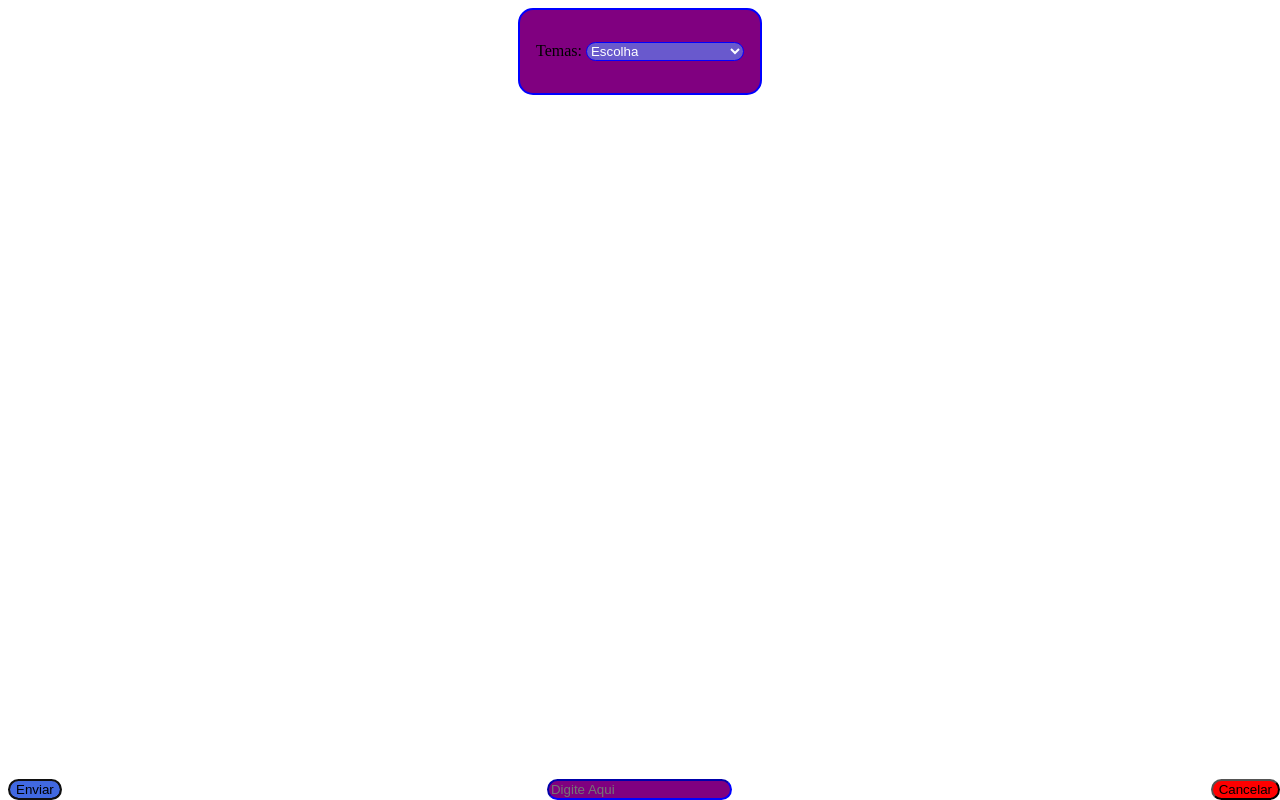
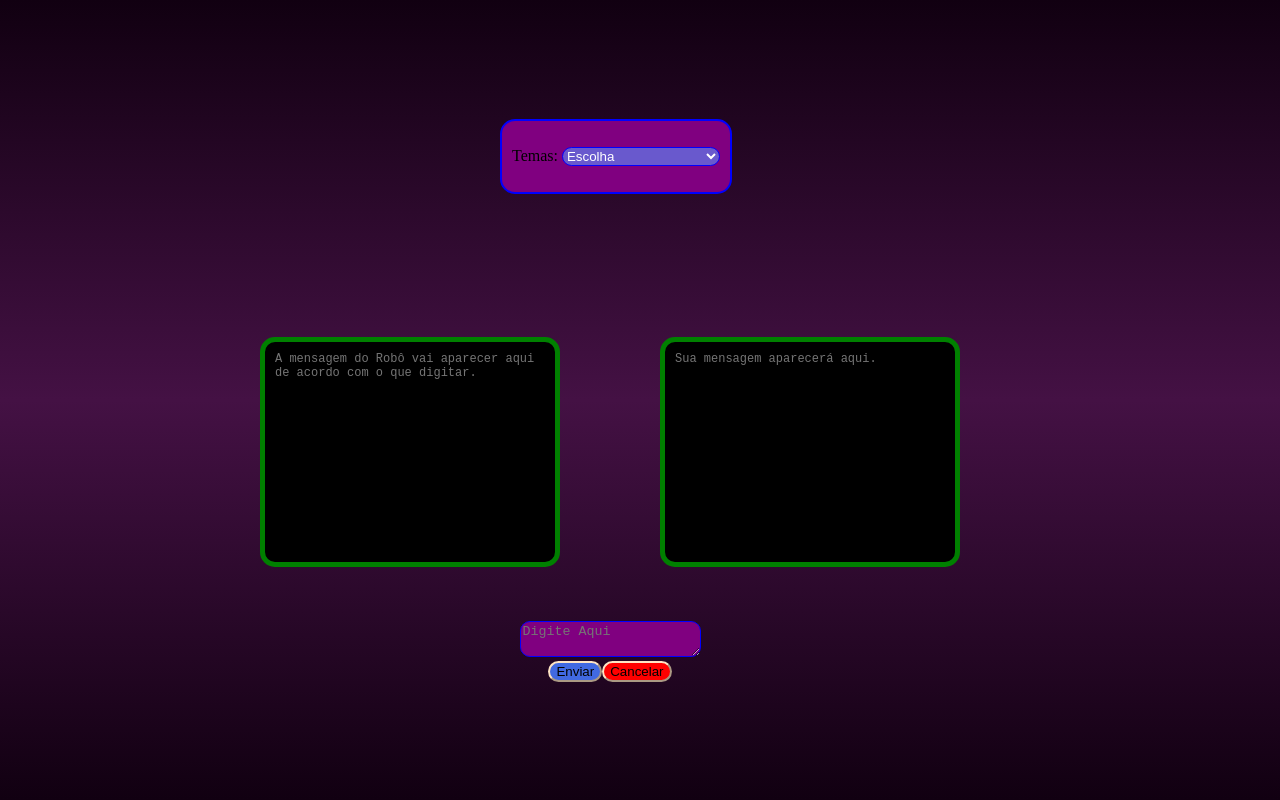
Before and after one commit to Gabrielbibiano1/Chatbot-Simples, a plain HTML site: page Chatbot.html in a window 1280 px wide. Drawn offline with Linux system fonts and the light colour scheme.

Commit message:
Terceiro Commit

```diff
--- a/Chatbot.css
+++ b/Chatbot.css
@@ -1,33 +1,76 @@
-#janelaDeTemas{
+#body{
+    background: linear-gradient(#101, #414, #101);
+    height: 100vh;
+    margin: 0;
+    display: flex;
+    flex-direction: colum;
+    align-items: center;
+    text-align: center;
+}
+#tudo{
+    text-align: center;
+    margin: 210px;
+}
+#janeladetemas{
     border-radius: 15px;
     background-color: purple;
     border: 2px solid blue;
+    padding: 10px;
+    margin: 500px;
+    margin-top: 0px;
 }
 #temas{
     border-radius: 15px;
-    color: white;
     background: #6959cd;
     border-color: blue;
+    color: white;
 }
 #send{
     border-radius: 15px;
+    border-color:bisque;
     background: #4169e1;
-    position: absolute;
-    bottom: 0;
-    right: 1;
+    cursor: pointer;
 }
 #cancel{
     border-radius: 15px;
+    border-color:bisque;
     background-color: red;
-    position: absolute;
-    bottom: 0;
-    right: 0;
+    cursor: pointer;
 }
-#inserirTexto{
-    border-radius: 15px;
-    position: absolute;
-    bottom: 0;
-    color: white;
+#inserirtexto{
+    border-radius: 10px;
     background-color: purple;
     border-color: blue;
+    color: white;
 }
+#mensagemrobot{
+    border: 5px solid green;
+    border-radius: 15px;
+    background-color: black;
+    color: white;
+    width: 270px;
+    height: 200px;
+    margin: 50px;
+    margin-top: 200px;
+    padding: 10px;
+    text-align: left;
+    font-size: 12px;
+    outline:none;
+    resize:none;
+}
+#mensagemenviada{
+    border: 5px solid green;
+    border-radius: 15px;
+    border-color: green;
+    background-color: black;
+    width: 270px;
+    height: 200px;
+    margin: 50px;
+    font-size: 12px;
+    color: white;
+    text-align: left;
+    padding: 10px;
+    margin-top: 1px;
+    outline:none;
+    resize:none;
+}
--- a/Chatbot.html
+++ b/Chatbot.html
@@ -1,11 +1,11 @@
 <!DOCTYPE html>
 <html>
     <head>
-        <link href="Chatbot.css" rel="stylesheet">
+               <link href="Chatbot.css" rel="stylesheet">
     </head>
-    <body>
-<div>
-    <dialog open id="janelaDeTemas">
+    <body id="body">
+<div id="tudo">
+    <dialog open id="janeladetemas">
 <form method="dialog">
     <section>
         <p><label for="temas">Temas:</label>
@@ -19,18 +19,25 @@
     </section>
 </form>
     </dialog>
+<br>
+<table>
+    <tr>
+        <form>
+            <textarea id="mensagemrobot" placeholder="A mensagem do Robô vai aparecer aqui de acordo com o que digitar."></textarea>
+            <textarea type="text" id="mensagemenviada" onkeyup="receberTexto()" placeholder="Sua mensagem aparecerá aqui."></textarea>
+        </form>
+    </tr><br>
+    <tr>
+        <form id="textoparaenviar">
+                <textarea type="text" id="inserirtexto" placeholder="Digite Aqui" onkeypress="return searchKeyPress(event)"></textarea>
+            </form>
+    </tr><br>
+    <tr>
+        <button id="send" type="submit">Enviar</button>
+        <button id="cancel" type="reset" form="textoparaenviar" onkeypress="keypress()">Cancelar</button>
+    </tr>
+</table>
 </div>
-<div>
-    <button id="send" type="submit" autofocus form="textoParaEnviar">Enviar</button>
-</div>
-<div>
-    <button id="cancel" type="submit" form="textoParaEnviar">Cancelar</button>
-</div>
-<div style="text-align:center">
-<form id="textoParaEnviar">
-<input type="text" id="inserirTexto" placeholder="Digite Aqui"/>
-<a>Espaço para centralizar input</a>
-</form>
-</div>
-    </body>
+<script src="Chatbot.js"></script>
+</body>
 </html>
--- a/Chatbot.js
+++ b/Chatbot.js
@@ -1,7 +1,6 @@
 var buttonSend = document.getElementById("send");
+var buttonCancel = document.getElementById("cancel");
 var comprimentos1 = ["Oi", "Olá", "Hello"];
-var pessoa = document.getElementById("inserirTexto");
-var texto = pessoa;
 
 function write(){
     var comprimentos1random = comprimentos1[Math.floor(Math.random() * comprimentos1.length)];
@@ -9,18 +8,37 @@ function write(){
 }
 
 function none(){
-    console.log("Diga algo.");
+    var textArea = document.getElementById("inserirtexto");
+    textArea.firstChild.nodeValue = "";
+    console.log("Diga algo que seja possível de responder até o momento.");
 }
 
-buttonSend.onclick = function(){
-if(pessoa != "" & texto != ""){
-    write();
-}else if(pessoa == ""){
-    none();
-}else {
-    none();
+function searchKeyPress(e){
+    e = e || window.event;
+    if (e.keyCode == 13){
+        document.getElementById("send").click();
+        return false;
+    }
+    return true;
 }
+
+buttonSend.onclick = function receberTexto(){
+    var textoRecebido = document.getElementById("inserirtexto").value;
+    document.getElementById("mensagemenviada").value = textoRecebido;
+    document.getElementById("inserirtexto").innerHTML = "inserirtexto"[0].defaultValue;
+    if(textoRecebido == "oi"){
+        write();
+    }else if(textoRecebido == null || textoRecebido == "" || textoRecebido == undefined){
+        none();
+    }else {
+        none();
+    }
 }
+
+  buttonCancel.onclick = function limparTexto() {
+    document.getElementById("inserirtexto").textContent = ""
+    console.log("Campo de mensagem vazio");
+  }
 
 function confirm(){
     let select = document.querySelector("#temas");
```
